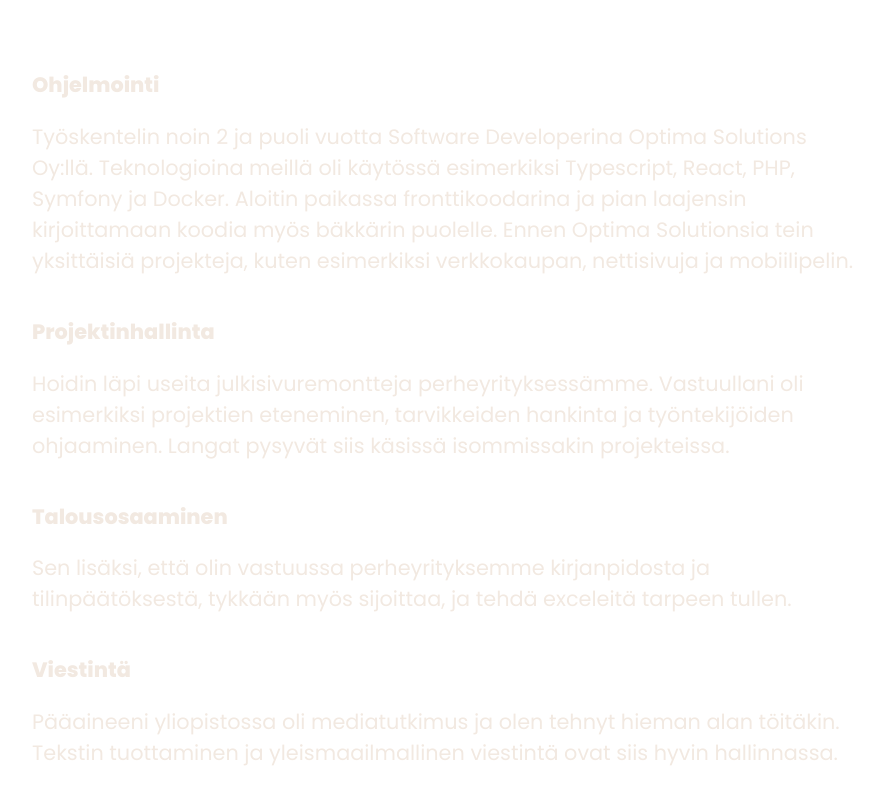
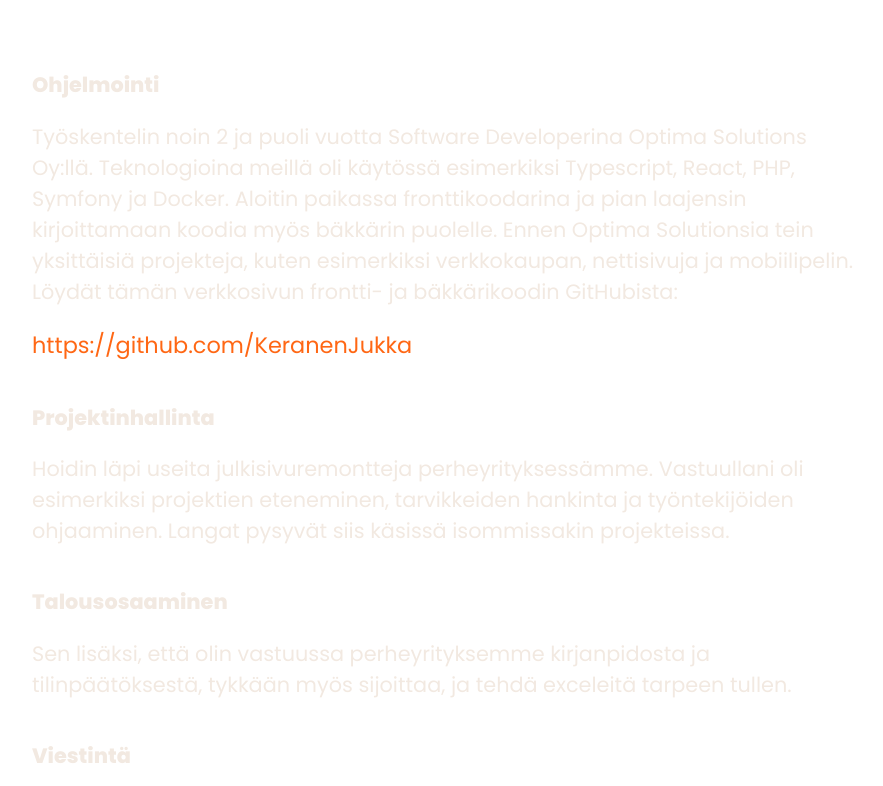
Before and after one commit to KeranenJukka/jk-webpage, a React (Create React App) app: page / in a window 1280 px wide. Shown: the part 2011-2797 px from the top of the page, without its empty margins (192-1075 px from the left). Built offline with nearby package versions, Linux system fonts and the light colour scheme; no server answers.

Commit message:
GitHub text to SkillsView

```diff
--- a/src/components/SkillsView/SkillsView.scss
+++ b/src/components/SkillsView/SkillsView.scss
@@ -32,6 +32,14 @@
             p:nth-child(1) {
                 font-weight: 800;
             }
+
+            a {
+                font-size: 1.4rem;
+                color: $color3;
+                text-decoration: none;
+                font-family: 'Poppins', sans-serif;
+                word-wrap: break-word;
+            }
         }
     }
 }
@@ -49,6 +57,10 @@
                 p {
                     font-size: 1.1rem;
                 }
+
+                a {
+                    font-size: 1.2rem;
+                }
             }
         }
     }
--- a/src/components/SkillsView/SkillsView.tsx
+++ b/src/components/SkillsView/SkillsView.tsx
@@ -35,6 +35,7 @@ export default function SkillsView(): JSX.Element {
                 <div ref={block1} style={{ opacity: 1 }} className='skill-block'>
                     <p>{textContent.content[0].title}</p>
                     <p>{textContent.content[0].content}</p>
+                    <a rel="noreferrer" target="_blank" href="https://github.com/KeranenJukka">https://github.com/KeranenJukka</a>
                 </div>
 
                 <div ref={block2} style={{ opacity: 1 }} className='skill-block'>
--- a/src/redux/text/text.ts
+++ b/src/redux/text/text.ts
@@ -25,7 +25,7 @@ export const textFI: TextContent = {
         content: [
             {
                 title: 'Ohjelmointi',
-                content: 'Työskentelin noin 2 ja puoli vuotta Software Developerina Optima Solutions Oy:llä. Teknologioina meillä oli käytössä esimerkiksi Typescript, React, PHP, Symfony ja Docker. Aloitin paikassa fronttikoodarina ja pian laajensin kirjoittamaan koodia myös bäkkärin puolelle. Ennen Optima Solutionsia tein yksittäisiä projekteja, kuten esimerkiksi verkkokaupan, nettisivuja ja mobiilipelin.'
+                content: 'Työskentelin noin 2 ja puoli vuotta Software Developerina Optima Solutions Oy:llä. Teknologioina meillä oli käytössä esimerkiksi Typescript, React, PHP, Symfony ja Docker. Aloitin paikassa fronttikoodarina ja pian laajensin kirjoittamaan koodia myös bäkkärin puolelle. Ennen Optima Solutionsia tein yksittäisiä projekteja, kuten esimerkiksi verkkokaupan, nettisivuja ja mobiilipelin. Löydät tämän verkkosivun frontti- ja bäkkärikoodin GitHubista:'
             },
             {
                 title: 'Projektinhallinta',
@@ -110,7 +110,7 @@ export const textEN: TextContent = {
         content: [
             {
                 title: 'Coding',
-                content: 'I worked for two and half years at Optima Solutions Oy as a Software Developer. In our technology stack we used for example Typescript, React, PHP, Symfony and Docker. I began as a frontend developer and soon started to write code for backend also. Before Optima Solutions I did small projects like a webshop, websites and a mobile game.'
+                content: 'I worked for two and half years at Optima Solutions Oy as a Software Developer. In our technology stack we used for example Typescript, React, PHP, Symfony and Docker. I began as a frontend developer and soon started to write code for backend also. Before Optima Solutions I did small projects like a webshop, websites and a mobile game. You can find the frontend and backend code for this web app from my GitHub:'
             },
             {
                 title: 'Project Management',
```
